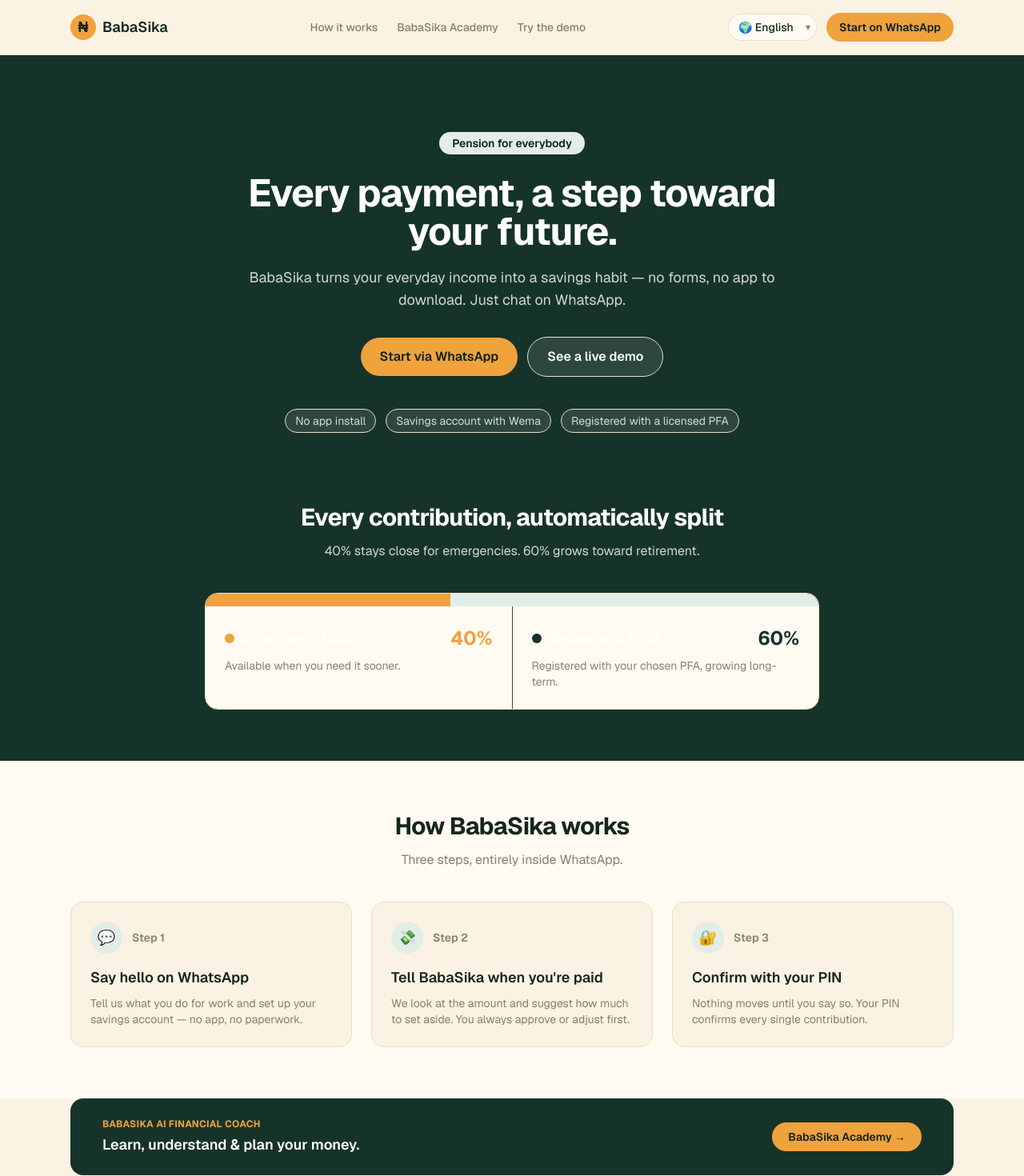
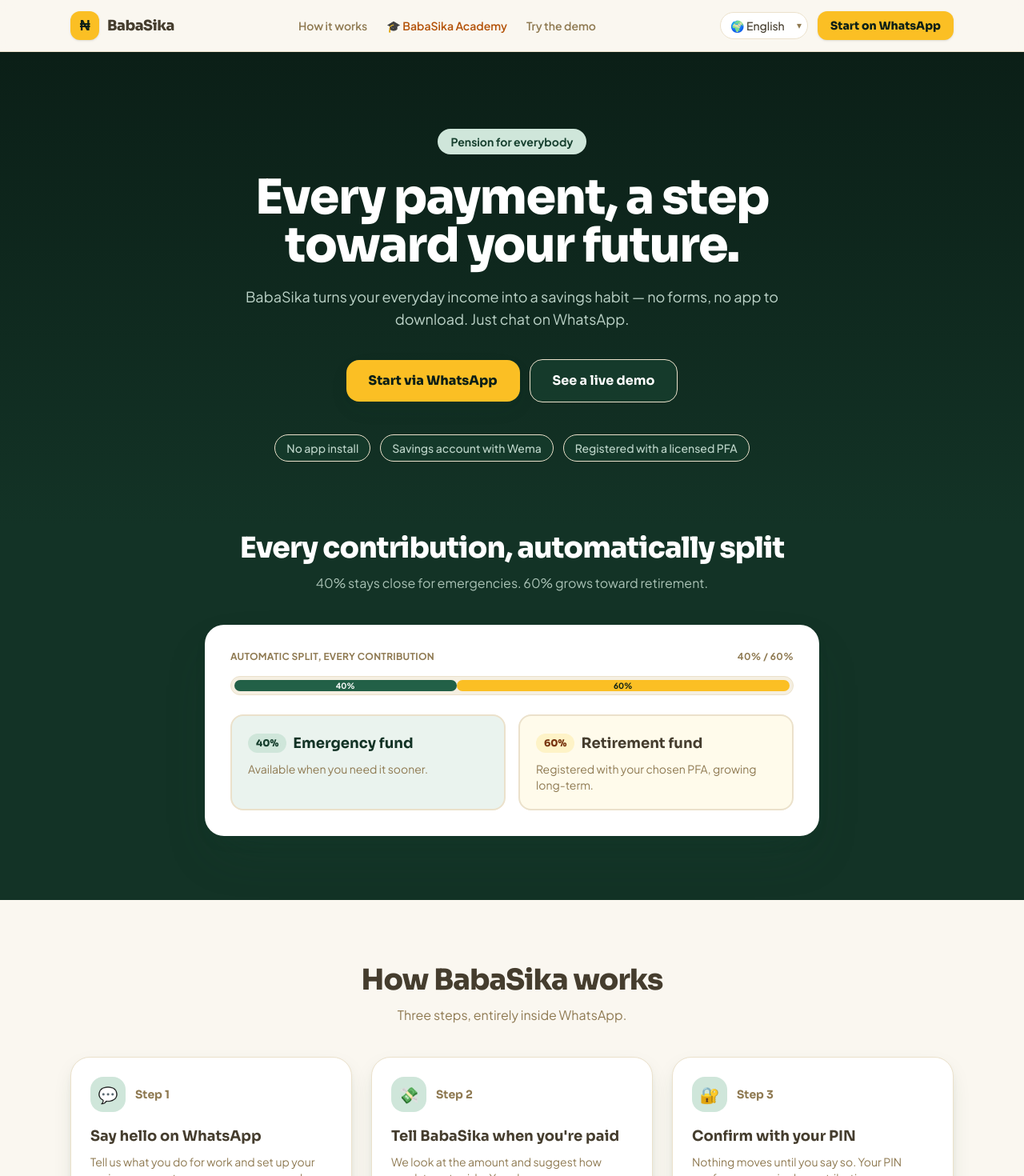
Before and after one commit to Shecodes-py/Baba-Sika, a Next.js app in the folder Frontend/: page / in a window 1280 px wide. Shown: the top 1470 px of the page at 80% size. Built offline with nearby package versions, Linux system fonts and the light colour scheme.

Commit message:
last of us

```diff
--- a/Frontend/package.json
+++ b/Frontend/package.json
@@ -9,6 +9,7 @@
     "lint": "eslint"
   },
   "dependencies": {
+    "framer-motion": "^13.1.1",
     "next": "16.3.1",
     "react": "19.2.8",
     "react-dom": "19.2.8"
--- a/Frontend/src/app/globals.css
+++ b/Frontend/src/app/globals.css
@@ -1,29 +1,106 @@
 @import "tailwindcss";
 
-/* Fixed brand palette (not adaptive light/dark) - warm cream + deep green +
-   orange, matching the BabaSika brand look rather than a system-theme-driven
-   scheme. */
+/* Full warm sand / deep forest scales - not a 3-token palette. Matches the
+   real BabaSika design system (sand-*, forest-*, amber-*) rather than a
+   generic light/dark theme. Fixed palette, not adaptive to system theme. */
 :root {
-  --background: #faf3e3;
-  --surface: #fffbf3;
-  --foreground: #16261d;
-  --muted: #8a7f68;
-  --border: #e9dfc4;
+  --sand-50: #faf7f0;
+  --sand-100: #f5efe1;
+  --sand-200: #ebe1cb;
+  --sand-300: #ddcfae;
+  --sand-400: #c7b389;
+  --sand-500: #ad9569;
+  --sand-600: #8f7a52;
+  --sand-700: #6e5f42;
+  --sand-800: #574c38;
+  --sand-900: #453d2e;
+  --sand-950: #262119;
 
-  --brand: #16332a;
-  --brand-dark: #0d211a;
-  --brand-light: #e3ede7;
+  --forest-50: #eaf3ee;
+  --forest-100: #cfe6da;
+  --forest-200: #a0cdb6;
+  --forest-300: #6fae8f;
+  --forest-400: #48906e;
+  --forest-500: #2f7355;
+  --forest-600: #226047;
+  --forest-700: #1b4d3a;
+  --forest-800: #17402f;
+  --forest-900: #133326;
+  --forest-950: #0b1f17;
 
-  --accent: #f0a23d;
-  --accent-dark: #d1852a;
-  --accent-light: #fbead0;
+  --amber-50: #fffbeb;
+  --amber-100: #fef3c7;
+  --amber-200: #fde68a;
+  --amber-300: #fcd34d;
+  --amber-400: #fbbf24;
+  --amber-500: #f59e0b;
+  --amber-600: #d97706;
+  --amber-700: #b45309;
+  --amber-800: #92400e;
+  --amber-900: #78350f;
+  --amber-950: #451a03;
 
-  --success: #1f6d4c;
   --danger: #b3402f;
   --danger-light: #fbe7e2;
+
+  /* Semantic aliases used throughout components */
+  --background: var(--sand-50);
+  --surface: #ffffff;
+  --foreground: var(--sand-900);
+  --muted: var(--sand-600);
+  --border: var(--sand-200);
+
+  --brand: var(--forest-800);
+  --brand-dark: var(--forest-950);
+  --brand-light: var(--forest-100);
+
+  --accent: var(--amber-400);
+  --accent-dark: var(--amber-600);
+  --accent-light: var(--amber-100);
+
+  --success: var(--forest-600);
+
+  --shadow-warm: 0 10px 30px -10px rgb(23 64 47 / 0.18), 0 4px 10px -4px rgb(23 64 47 / 0.1);
+  --shadow-warm-lg: 0 30px 60px -15px rgb(23 64 47 / 0.3), 0 10px 20px -8px rgb(23 64 47 / 0.15);
 }
 
 @theme inline {
+  --color-sand-50: var(--sand-50);
+  --color-sand-100: var(--sand-100);
+  --color-sand-200: var(--sand-200);
+  --color-sand-300: var(--sand-300);
+  --color-sand-400: var(--sand-400);
+  --color-sand-500: var(--sand-500);
+  --color-sand-600: var(--sand-600);
+  --color-sand-700: var(--sand-700);
+  --color-sand-800: var(--sand-800);
+  --color-sand-900: var(--sand-900);
+  --color-sand-950: var(--sand-950);
+
+  --color-forest-50: var(--forest-50);
+  --color-forest-100: var(--forest-100);
+  --color-forest-200: var(--forest-200);
+  --color-forest-300: var(--forest-300);
+  --color-forest-400: var(--forest-400);
+  --color-forest-500: var(--forest-500);
+  --color-forest-600: var(--forest-600);
+  --color-forest-700: var(--forest-700);
+  --color-forest-800: var(--forest-800);
+  --color-forest-900: var(--forest-900);
+  --color-forest-950: var(--forest-950);
+
+  --color-amber-50: var(--amber-50);
+  --color-amber-100: var(--amber-100);
+  --color-amber-200: var(--amber-200);
+  --color-amber-300: var(--amber-300);
+  --color-amber-400: var(--amber-400);
+  --color-amber-500: var(--amber-500);
+  --color-amber-600: var(--amber-600);
+  --color-amber-700: var(--amber-700);
+  --color-amber-800: var(--amber-800);
+  --color-amber-900: var(--amber-900);
+  --color-amber-950: var(--amber-950);
+
   --color-background: var(--background);
   --color-surface: var(--surface);
   --color-foreground: var(--foreground);
@@ -38,7 +115,12 @@
   --color-success: var(--success);
   --color-danger: var(--danger);
   --color-danger-light: var(--danger-light);
-  --font-sans: var(--font-geist-sans);
+
+  --shadow-warm: var(--shadow-warm);
+  --shadow-warm-lg: var(--shadow-warm-lg);
+
+  --font-sans: var(--font-body);
+  --font-display: var(--font-display);
 }
 
 * {
@@ -48,5 +130,5 @@
 body {
   background: var(--background);
   color: var(--foreground);
-  font-family: var(--font-geist-sans), system-ui, -apple-system, "Segoe UI", Arial, sans-serif;
+  font-family: var(--font-body), system-ui, -apple-system, "Segoe UI", Arial, sans-serif;
 }
--- a/Frontend/src/app/layout.tsx
+++ b/Frontend/src/app/layout.tsx
@@ -1,15 +1,16 @@
 import type { Metadata } from "next";
-import { Geist, Geist_Mono } from "next/font/google";
+import { Sora, Plus_Jakarta_Sans } from "next/font/google";
 import { LanguageProvider } from "@/lib/i18n/LanguageContext";
 import "./globals.css";
 
-const geistSans = Geist({
-  variable: "--font-geist-sans",
+const displayFont = Sora({
+  variable: "--font-display",
   subsets: ["latin"],
+  weight: ["600", "700", "800"],
 });
 
-const geistMono = Geist_Mono({
-  variable: "--font-geist-mono",
+const bodyFont = Plus_Jakarta_Sans({
+  variable: "--font-body",
   subsets: ["latin"],
 });
 
@@ -23,9 +24,9 @@
   return (
     <html
       lang="en"
-      className={`${geistSans.variable} ${geistMono.variable} h-full antialiased`}
+      className={`${displayFont.variable} ${bodyFont.variable} h-full antialiased`}
     >
-      <body className="min-h-full flex flex-col">
+      <body className="min-h-full flex flex-col font-sans">
         <LanguageProvider>{children}</LanguageProvider>
       </body>
     </html>
--- a/Frontend/src/components/AcademyTeaser.tsx
+++ b/Frontend/src/components/AcademyTeaser.tsx
@@ -7,16 +7,16 @@
   const { t } = useLanguage();
 
   return (
-    <section className="mx-auto max-w-6xl px-6 pb-16">
+    <section className="mx-auto max-w-6xl px-6 pb-20">
       <Link
         href="/academy"
-        className="flex flex-col items-center justify-between gap-4 rounded-2xl bg-brand px-6 py-6 text-white transition-colors hover:bg-brand-dark sm:flex-row sm:px-10"
+        className="flex flex-col items-center justify-between gap-4 rounded-3xl bg-gradient-to-br from-forest-900 to-forest-950 px-6 py-7 text-white shadow-warm transition-transform hover:scale-[1.01] sm:flex-row sm:px-10"
       >
         <div>
-          <p className="text-xs font-bold uppercase tracking-wide text-accent">{t("academy.eyebrow")}</p>
-          <p className="mt-1 text-lg font-semibold">{t("academy.title")}</p>
+          <p className="text-xs font-bold uppercase tracking-wide text-amber-400">{t("academy.eyebrow")}</p>
+          <p className="mt-1 font-display text-lg font-bold">{t("academy.title")}</p>
         </div>
-        <span className="rounded-full bg-accent px-5 py-2 text-sm font-semibold text-brand-dark">
+        <span className="rounded-2xl bg-amber-400 px-5 py-2.5 font-display text-sm font-extrabold text-forest-950">
           {t("nav.academy")} →
         </span>
       </Link>
--- a/Frontend/src/components/Hero.tsx
+++ b/Frontend/src/components/Hero.tsx
@@ -2,6 +2,7 @@
 
 import Link from "next/link";
 import type { ReactNode } from "react";
+import { motion } from "framer-motion";
 import { useLanguage } from "@/lib/i18n/LanguageContext";
 import { getWhatsAppLink } from "@/lib/whatsapp";
 import { WhatsAppHint } from "./WhatsAppHint";
@@ -10,49 +11,54 @@
   const { t } = useLanguage();
 
   return (
-    <section className="bg-brand px-6 pt-16 pb-20 text-center text-white sm:pt-24">
-      <div className="mx-auto max-w-6xl">
-        <span className="inline-flex items-center rounded-full bg-brand-light px-4 py-1 text-sm font-semibold text-brand-dark">
+    <section className="bg-gradient-to-b from-forest-950 to-forest-900 px-6 pt-16 pb-20 text-center text-white sm:pt-24">
+      <motion.div
+        initial={{ opacity: 0, y: 16 }}
+        animate={{ opacity: 1, y: 0 }}
+        transition={{ duration: 0.6, ease: "easeOut" }}
+        className="mx-auto max-w-6xl"
+      >
+        <span className="inline-flex items-center rounded-full bg-forest-100 px-4 py-1.5 text-sm font-bold text-forest-800">
           {t("hero.eyebrow")}
         </span>
 
-        <h1 className="mx-auto mt-6 max-w-3xl text-4xl font-bold tracking-tight sm:text-5xl">
+        <h1 className="mx-auto mt-6 max-w-3xl font-display text-4xl font-extrabold tracking-tight text-balance sm:text-6xl">
           {t("hero.title")}
         </h1>
 
-        <p className="mx-auto mt-5 max-w-2xl text-lg text-white/80">{t("hero.subtitle")}</p>
+        <p className="mx-auto mt-5 max-w-2xl text-lg text-forest-100/90">{t("hero.subtitle")}</p>
 
-        <div className="mt-8 flex flex-col items-center justify-center gap-3 sm:flex-row">
+        <div className="mt-9 flex flex-col items-center justify-center gap-3 sm:flex-row">
           <a
             href={getWhatsAppLink()}
             target="_blank"
             rel="noreferrer"
-            className="w-full rounded-full bg-accent px-6 py-3 text-base font-semibold text-brand-dark transition-colors hover:bg-accent-dark sm:w-auto"
+            className="w-full rounded-2xl bg-amber-400 px-7 py-3.5 font-display text-base font-extrabold text-forest-950 shadow-warm transition-colors hover:bg-amber-300 sm:w-auto"
           >
             {t("hero.cta.whatsapp")}
           </a>
           <Link
             href="/demo"
-            className="w-full rounded-full border border-white/30 bg-white/10 px-6 py-3 text-base font-semibold text-white transition-colors hover:bg-white/20 sm:w-auto"
+            className="w-full rounded-2xl border border-forest-700 bg-forest-800/70 px-7 py-3.5 font-display text-base font-bold text-white transition-colors hover:bg-forest-800 sm:w-auto"
           >
             {t("hero.cta.demo")}
           </Link>
         </div>
         <WhatsAppHint />
 
-        <div className="mx-auto mt-10 flex max-w-2xl flex-wrap items-center justify-center gap-3 text-sm text-white/80">
+        <div className="mx-auto mt-10 flex max-w-2xl flex-wrap items-center justify-center gap-3 text-sm font-medium text-forest-100/90">
           <Badge>{t("hero.badge.noApp")}</Badge>
           <Badge>{t("hero.badge.wema")}</Badge>
           <Badge>{t("hero.badge.pfa")}</Badge>
         </div>
-      </div>
+      </motion.div>
     </section>
   );
 }
 
 function Badge({ children }: { children: ReactNode }) {
   return (
-    <span className="rounded-full border border-white/20 bg-white/10 px-3 py-1">
+    <span className="rounded-full border border-forest-700 bg-forest-800/60 px-3.5 py-1.5">
       {children}
     </span>
   );
--- a/Frontend/src/components/HowItWorks.tsx
+++ b/Frontend/src/components/HowItWorks.tsx
@@ -1,5 +1,6 @@
 "use client";
 
+import { motion } from "framer-motion";
 import { useLanguage } from "@/lib/i18n/LanguageContext";
 import type { TranslationKey } from "@/lib/i18n/translations";
 
@@ -13,25 +14,34 @@
   const { t } = useLanguage();
 
   return (
-    <section id="how-it-works" className="bg-surface py-16">
+    <section id="how-it-works" className="bg-background py-20">
       <div className="mx-auto max-w-6xl px-6">
         <div className="text-center">
-          <h2 className="text-3xl font-bold tracking-tight">{t("how.title")}</h2>
+          <h2 className="font-display text-3xl font-extrabold tracking-tight text-foreground sm:text-4xl">
+            {t("how.title")}
+          </h2>
           <p className="mt-3 text-muted">{t("how.subtitle")}</p>
         </div>
 
         <div className="mt-10 grid gap-6 sm:grid-cols-3">
           {STEPS.map((step, index) => (
-            <div key={step.titleKey} className="rounded-2xl border border-border bg-background p-6">
+            <motion.div
+              key={step.titleKey}
+              initial={{ opacity: 0, y: 16 }}
+              whileInView={{ opacity: 1, y: 0 }}
+              viewport={{ once: true }}
+              transition={{ duration: 0.5, delay: index * 0.1 }}
+              className="rounded-3xl border border-border bg-surface p-6 shadow-warm"
+            >
               <div className="flex items-center gap-3">
-                <span className="flex h-10 w-10 items-center justify-center rounded-full bg-brand-light text-lg">
+                <span className="flex h-11 w-11 items-center justify-center rounded-2xl bg-forest-100 text-xl">
                   {step.icon}
                 </span>
-                <span className="text-sm font-semibold text-muted">Step {index + 1}</span>
+                <span className="font-display text-sm font-bold text-muted">Step {index + 1}</span>
               </div>
-              <h3 className="mt-4 text-lg font-semibold">{t(step.titleKey)}</h3>
+              <h3 className="mt-4 font-display text-lg font-bold text-foreground">{t(step.titleKey)}</h3>
               <p className="mt-2 text-sm text-muted">{t(step.descKey)}</p>
-            </div>
+            </motion.div>
           ))}
         </div>
       </div>
--- a/Frontend/src/components/SiteHeader.tsx
+++ b/Frontend/src/components/SiteHeader.tsx
@@ -10,20 +10,20 @@
 
   return (
     <header className="sticky top-0 z-20 border-b border-border bg-background/90 backdrop-blur">
-      <div className="mx-auto flex max-w-6xl items-center justify-between gap-4 px-6 py-4">
-        <Link href="/" className="flex items-center gap-2 text-lg font-semibold">
-          <span className="flex h-8 w-8 items-center justify-center rounded-full bg-accent font-bold text-brand-dark">
+      <div className="mx-auto flex max-w-6xl items-center justify-between gap-4 px-6 py-3.5">
+        <Link href="/" className="flex items-center gap-2.5 font-display text-lg font-extrabold tracking-tight text-foreground">
+          <span className="flex h-9 w-9 items-center justify-center rounded-xl bg-amber-400 font-display text-lg font-extrabold text-forest-950 shadow-sm">
             ₦
           </span>
           BabaSika
         </Link>
 
-        <nav className="hidden items-center gap-6 text-sm font-medium text-muted md:flex">
+        <nav className="hidden items-center gap-6 text-sm font-semibold text-muted md:flex">
           <Link href="/#how-it-works" className="hover:text-foreground">
             {t("nav.howItWorks")}
           </Link>
-          <Link href="/academy" className="hover:text-foreground">
-            {t("nav.academy")}
+          <Link href="/academy" className="flex items-center gap-1 text-amber-700 hover:text-amber-800">
+            🎓 {t("nav.academy")}
           </Link>
           <Link href="/demo" className="hover:text-foreground">
             {t("nav.demo")}
@@ -36,7 +36,7 @@
             href={getWhatsAppLink()}
             target="_blank"
             rel="noreferrer"
-            className="hidden rounded-full bg-accent px-4 py-2 text-sm font-semibold text-brand-dark transition-colors hover:bg-accent-dark sm:inline-block"
+            className="hidden rounded-xl bg-amber-400 px-4 py-2 font-display text-sm font-extrabold text-forest-950 shadow-sm transition-colors hover:bg-amber-300 sm:inline-block"
           >
             {t("nav.startWhatsapp")}
           </a>
--- a/Frontend/src/components/SplitExplainer.tsx
+++ b/Frontend/src/components/SplitExplainer.tsx
@@ -1,39 +1,64 @@
 "use client";
 
+import { motion } from "framer-motion";
 import { useLanguage } from "@/lib/i18n/LanguageContext";
 
 export function SplitExplainer() {
   const { t } = useLanguage();
 
   return (
-    <section className="bg-brand px-6 pb-16 pt-2 text-white">
+    <section className="bg-forest-900 px-6 pb-20 pt-2 text-white">
       <div className="mx-auto max-w-6xl">
         <div className="text-center">
-          <h2 className="text-3xl font-bold tracking-tight">{t("split.title")}</h2>
-          <p className="mt-3 text-white/80">{t("split.subtitle")}</p>
+          <h2 className="font-display text-3xl font-extrabold tracking-tight sm:text-4xl">{t("split.title")}</h2>
+          <p className="mt-3 text-forest-100/80">{t("split.subtitle")}</p>
         </div>
 
-        <div className="mx-auto mt-10 max-w-3xl overflow-hidden rounded-2xl border border-white/15">
-          <div className="flex h-4 w-full">
-            <div className="bg-accent" style={{ width: "40%" }} />
-            <div className="bg-brand-light" style={{ width: "60%" }} />
+        <div className="mx-auto mt-10 max-w-3xl rounded-3xl bg-surface p-6 shadow-warm-lg sm:p-8">
+          <div className="flex items-center justify-between text-xs font-bold uppercase tracking-wide text-muted">
+            <span>Automatic split, every contribution</span>
+            <span>40% / 60%</span>
           </div>
-          <div className="grid gap-px bg-white/10 sm:grid-cols-2">
-            <div className="bg-surface p-6">
-              <div className="flex items-center gap-2 text-lg font-semibold">
-                <span className="h-3 w-3 rounded-full bg-accent" />
-                {t("split.emergency")}
-                <span className="ml-auto text-2xl font-bold text-accent">40%</span>
+
+          <div className="mt-4 flex h-6 w-full overflow-hidden rounded-full border border-border bg-sand-100 p-1">
+            <motion.div
+              initial={{ width: 0 }}
+              whileInView={{ width: "40%" }}
+              viewport={{ once: true }}
+              transition={{ duration: 0.8, ease: "easeOut" }}
+              className="flex h-full items-center justify-center rounded-full bg-forest-600 text-[10px] font-bold text-white"
+            >
+              40%
+            </motion.div>
+            <motion.div
+              initial={{ width: 0 }}
+              whileInView={{ width: "60%" }}
+              viewport={{ once: true }}
+              transition={{ duration: 0.8, delay: 0.15, ease: "easeOut" }}
+              className="flex h-full items-center justify-center rounded-full bg-amber-400 text-[10px] font-bold text-forest-950"
+            >
+              60%
+            </motion.div>
+          </div>
+
+          <div className="mt-6 grid gap-4 sm:grid-cols-2">
+            <div className="rounded-2xl border-2 border-forest-200 bg-forest-50 p-5">
+              <div className="flex items-center gap-2">
+                <span className="rounded-full bg-forest-100 px-2.5 py-1 font-display text-xs font-extrabold text-forest-800">
+                  40%
+                </span>
+                <span className="font-display text-lg font-bold text-forest-900">{t("split.emergency")}</span>
               </div>
-              <p className="mt-2 text-sm text-muted">{t("split.emergency.desc")}</p>
+              <p className="mt-2 text-sm text-sand-600">{t("split.emergency.desc")}</p>
             </div>
-            <div className="bg-surface p-6">
-              <div className="flex items-center gap-2 text-lg font-semibold">
-                <span className="h-3 w-3 rounded-full bg-brand" />
-                {t("split.retirement")}
-                <span className="ml-auto text-2xl font-bold text-brand">60%</span>
+            <div className="rounded-2xl border-2 border-amber-200 bg-amber-50 p-5">
+              <div className="flex items-center gap-2">
+                <span className="rounded-full bg-amber-100 px-2.5 py-1 font-display text-xs font-extrabold text-amber-900">
+                  60%
+                </span>
+                <span className="font-display text-lg font-bold text-sand-900">{t("split.retirement")}</span>
               </div>
-              <p className="mt-2 text-sm text-muted">{t("split.retirement.desc")}</p>
+              <p className="mt-2 text-sm text-sand-600">{t("split.retirement.desc")}</p>
             </div>
           </div>
         </div>
```
Also changed, not shown: 1 other file (tests, documents, lock files or other folders).
